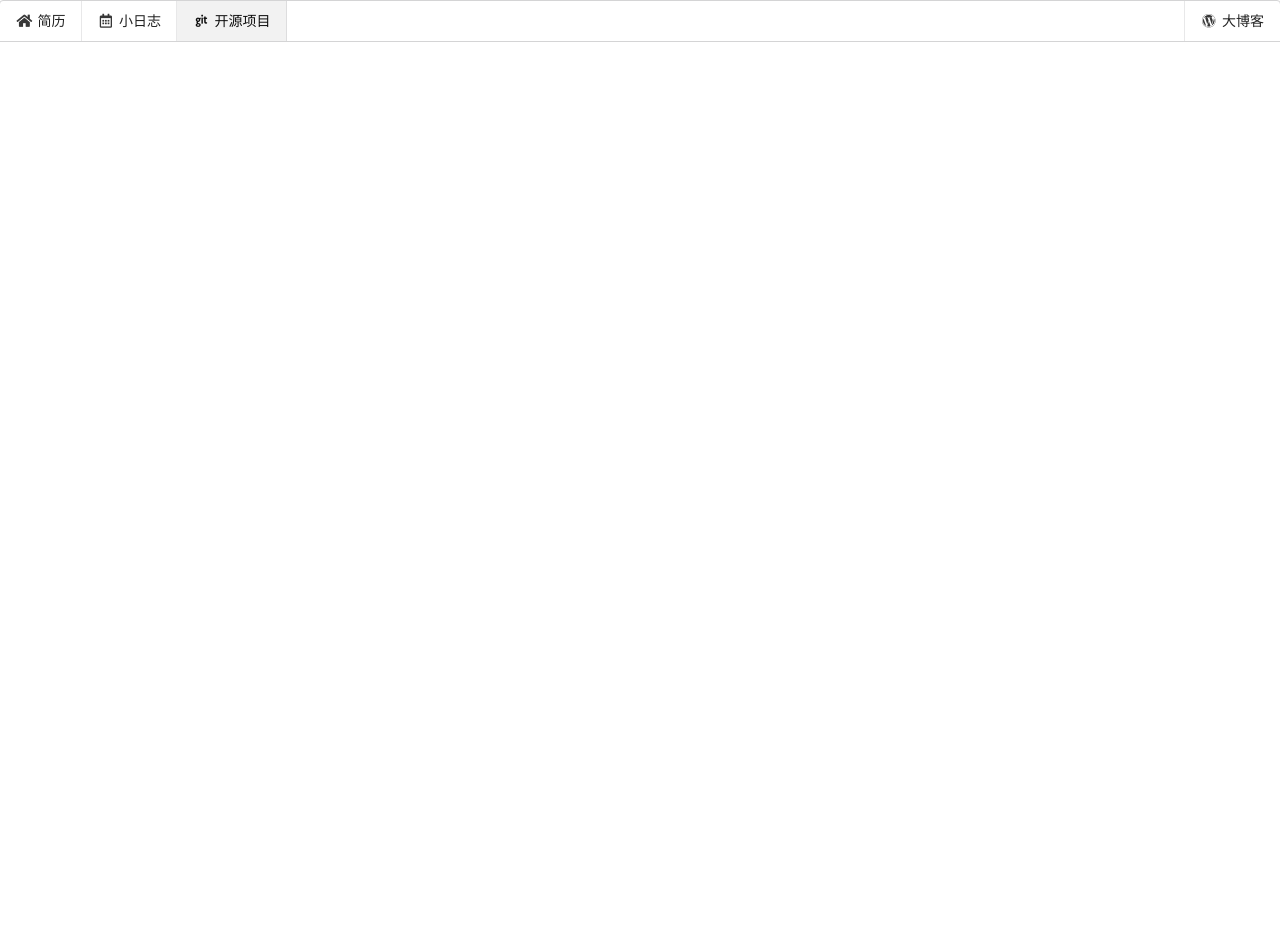
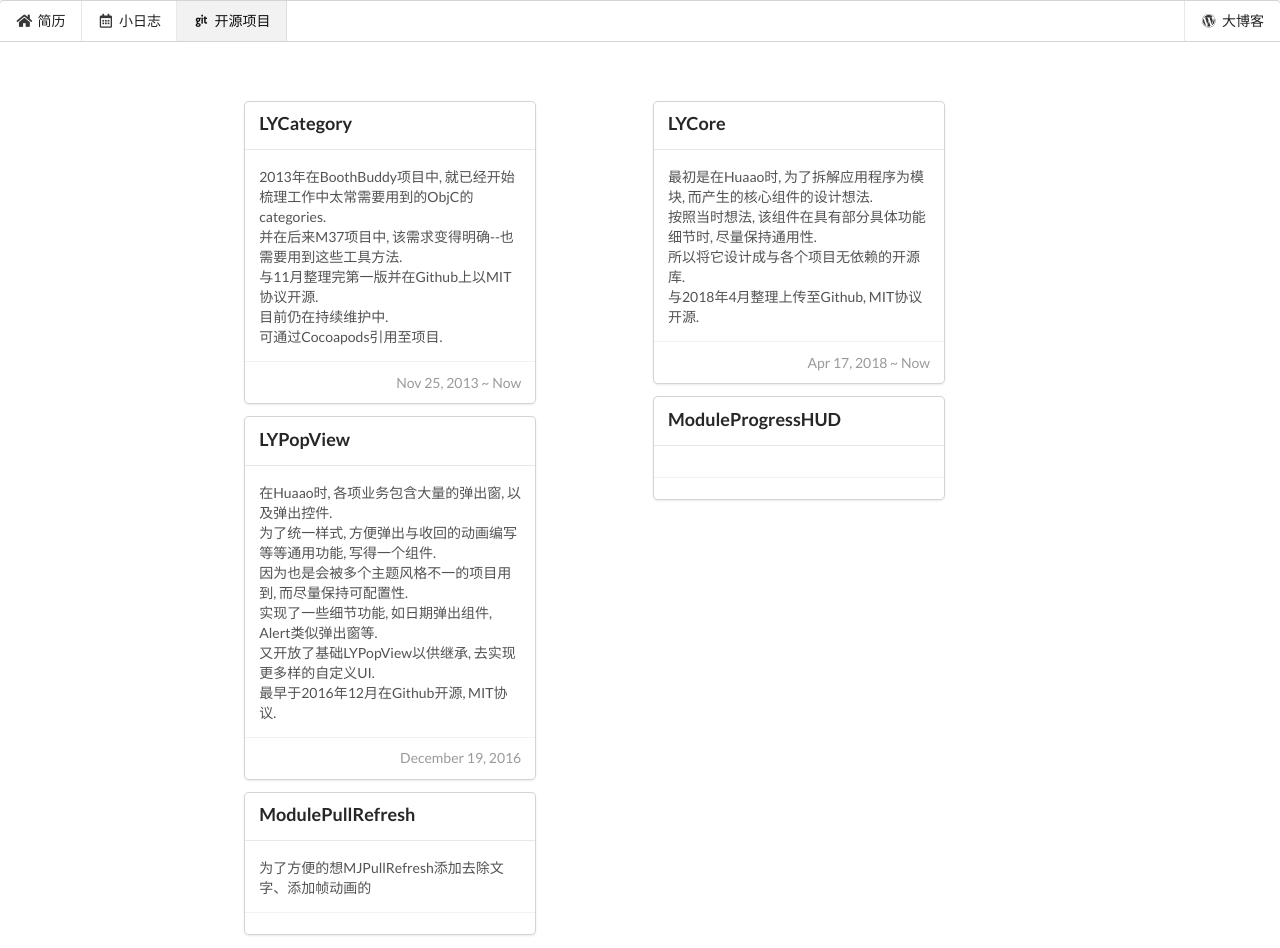
Before and after one commit to blodely/blodely.github.io, a plain HTML site: page opensource.html in a window 1280 px wide. Before the commit the page ends 800 px from the top, so only its background shows below. Drawn offline with Linux system fonts and the light colour scheme; no server answers.

Commit message:
[Modify] open source page

```diff
--- a/data/cv_opensource.json
+++ b/data/cv_opensource.json
@@ -3,8 +3,32 @@
   "msg": "Success",
   "data": [
     {
-      "title":"",
+      "title":"LYCategory",
+      "content":"2013年在BoothBuddy项目中, 就已经开始梳理工作中太常需要用到的ObjC的categories.<br>并在后来M37项目中, 该需求变得明确--也需要用到这些工具方法.<br>与11月整理完第一版并在Github上以MIT协议开源.<br>目前仍在持续维护中.<br>可通过Cocoapods引用至项目.",
+      "timestamp":"Nov 25, 2013 ~ Now",
+      "photo":""
+    },
+    {
+      "title":"LYCore",
+      "content":"最初是在Huaao时, 为了拆解应用程序为模块, 而产生的核心组件的设计想法.<br>按照当时想法, 该组件在具有部分具体功能细节时, 尽量保持通用性.<br>所以将它设计成与各个项目无依赖的开源库.<br>与2018年4月整理上传至Github, MIT协议开源.",
+      "timestamp":"Apr 17, 2018 ~ Now",
+      "photo":""
+    },
+    {
+      "title":"LYPopView",
+      "content":"在Huaao时, 各项业务包含大量的弹出窗, 以及弹出控件.<br>为了统一样式, 方便弹出与收回的动画编写等等通用功能, 写得一个组件.<br>因为也是会被多个主题风格不一的项目用到, 而尽量保持可配置性.<br>实现了一些细节功能, 如日期弹出组件, Alert类似弹出窗等.<br>又开放了基础LYPopView以供继承, 去实现更多样的自定义UI.<br>最早于2016年12月在Github开源, MIT协议.",
+      "timestamp":"December 19, 2016",
+      "photo":""
+    },
+    {
+      "title":"ModuleProgressHUD",
       "content":"",
+      "timestamp":"",
+      "photo":""
+    },
+    {
+      "title":"ModulePullRefresh",
+      "content":"为了方便的想MJPullRefresh添加去除文字、添加帧动画的",
       "timestamp":"",
       "photo":""
     }
--- a/opensource.html
+++ b/opensource.html
@@ -23,22 +23,20 @@
 
 <div class="ui centered grid">
 
-<div class="two wide column" id="card-col-0">
-</div>
-<div class="two wide column" id="card-col-1">
-</div>
+<div class="five wide column" id="card-col-0"></div>
+<div class="five wide column" id="card-col-1"></div>
 
 </div><!-- end of ui-centered-grid -->
 
 <script type="text/javascript">
-$.getJSON('./data/opensource.json', function(result) {
+$.getJSON('./data/cv_opensource.json', function(result) {
 	for (idx in result["data"]) {
 		var item = result["data"][idx];
-    var colname;
+    var colname = "#card-col";
     if (idx % 2 == 0) {
+      colname = "#card-col-0";
+    } else {
       colname = "#card-col-1";
-    } else {
-      colname = "#card-col-0";
     }
 
     $(colname).append("\
```
